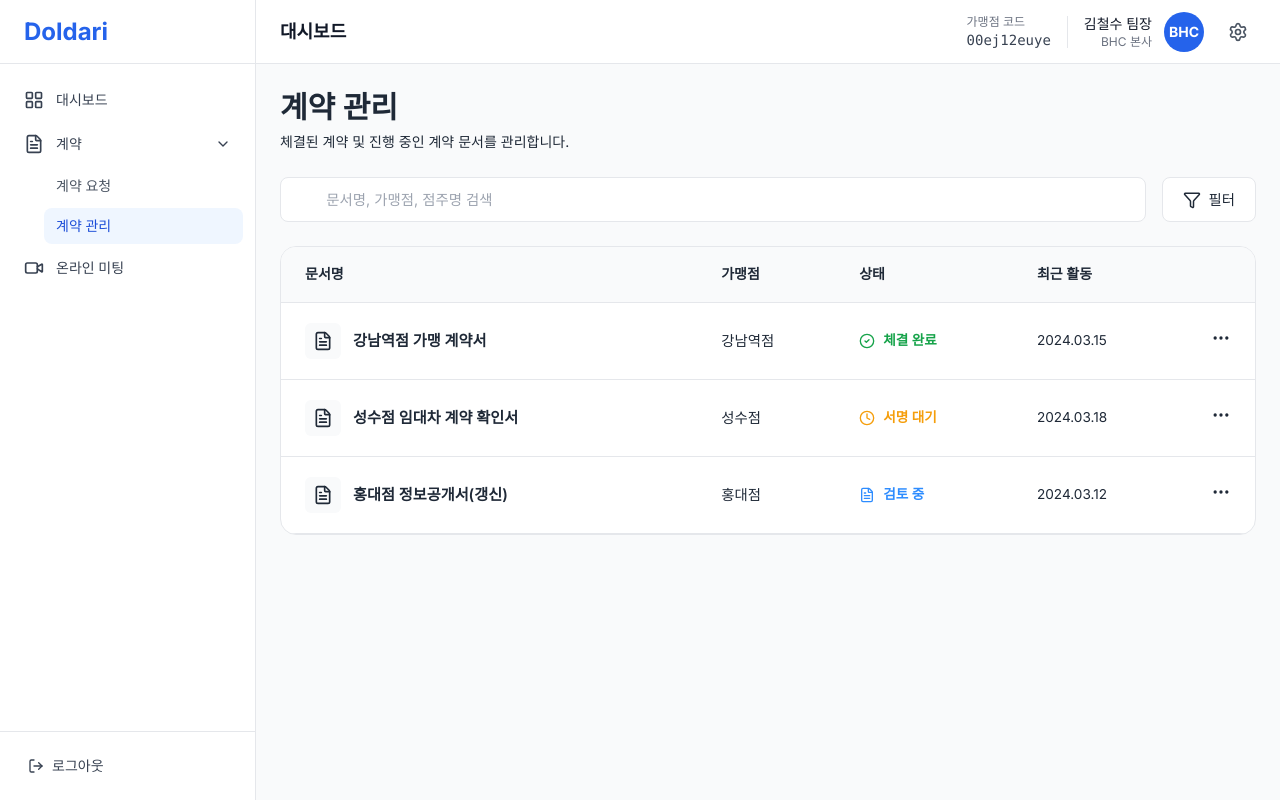
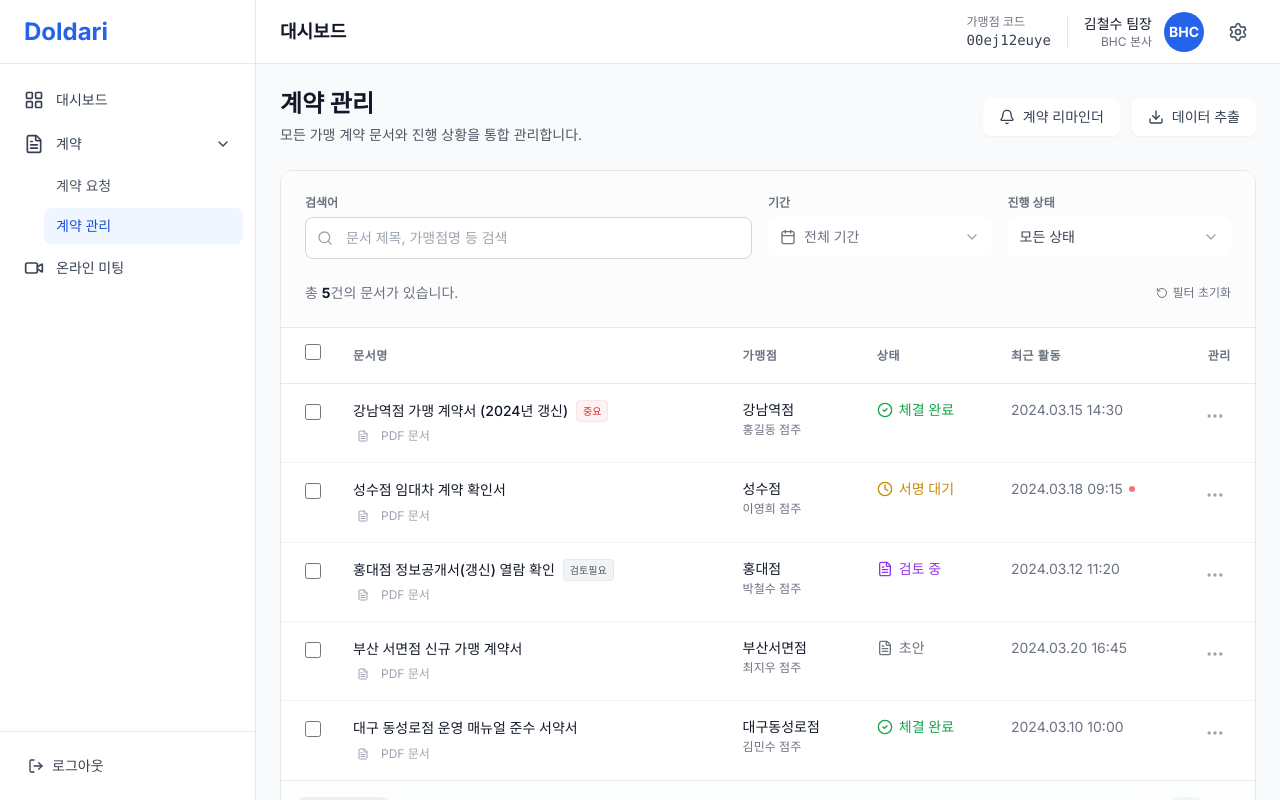
Before and after one commit to Yoonyesol/Assignment, a React (Vite) app: page /hq/contract/manage in a window 1280 px wide. Built offline with nearby package versions, Linux system fonts and the light colour scheme.

Commit message:
UI: 계약관리 페이지 UI 수정

```diff
--- a/src/pages/hq/ContractManage.tsx
+++ b/src/pages/hq/ContractManage.tsx
@@ -1,92 +1,319 @@
-import React from 'react';
-import { Search, Filter, MoreHorizontal, FileText, CheckCircle2, Clock, AlertTriangle } from 'lucide-react';
+import { useState, useRef, useEffect } from 'react';
+import {
+  Search,
+  MoreHorizontal,
+  FileText,
+  CheckCircle2,
+  Clock,
+  AlertCircle,
+  ChevronDown,
+  Download,
+  Bell,
+  Calendar,
+  ChevronLeft,
+  ChevronRight,
+  RotateCcw,
+  Video,
+  FileDown
+} from 'lucide-react';
 
 const ContractManage = () => {
   return (
-    <div style={{ display: 'flex', flexDirection: 'column', gap: '1.5rem' }}>
-      <header>
-        <h1 style={{ fontSize: '1.875rem', marginBottom: '0.25rem' }}>계약 관리</h1>
-        <p style={{ color: 'var(--text-muted)' }}>체결된 계약 및 진행 중인 계약 문서를 관리합니다.</p>
-      </header>
-
-      <div style={{ display: 'flex', gap: '1rem', alignItems: 'center' }}>
-        <div style={{ flex: 1, backgroundColor: 'var(--surface)', border: '1px solid var(--border)', borderRadius: 'var(--radius)', padding: '0.625rem 1rem', display: 'flex', alignItems: 'center', gap: '0.75rem' }}>
-          <Search size={18} color="var(--text-muted)" />
-          <input type="text" placeholder="문서명, 가맹점, 점주명 검색" style={{ border: 'none', backgroundColor: 'transparent', width: '100%', fontSize: '0.9rem' }} />
+    <div className="space-y-6">
+      {/* Top Header Section */}
+      <div className="flex flex-col sm:flex-row sm:items-center justify-between gap-4">
+        <div>
+          <h1 className="text-2xl font-bold text-gray-900">계약 관리</h1>
+          <p className="text-gray-600 mt-1">모든 가맹 계약 문서와 진행 상황을 통합 관리합니다.</p>
         </div>
-        <button style={{ backgroundColor: 'var(--surface)', border: '1px solid var(--border)', borderRadius: 'var(--radius)', padding: '0.625rem 1.25rem', display: 'flex', alignItems: 'center', gap: '0.5rem', fontSize: '0.9rem' }}>
-          <Filter size={18} />
-          <span>필터</span>
+        <div className="flex gap-3">
+          <button className="px-4 py-2 bg-white border border-gray-300 text-gray-700 rounded-lg hover:bg-gray-50 font-medium flex items-center gap-2 transition-colors shadow-sm">
+            <Bell className="w-4 h-4" />
+            <span>계약 리마인더</span>
+          </button>
+          <button className="px-4 py-2 bg-white border border-gray-300 text-gray-700 rounded-lg hover:bg-gray-50 font-medium flex items-center gap-2 transition-colors shadow-sm">
+            <Download className="w-4 h-4" />
+            <span>데이터 추출</span>
           </button>
         </div>
+      </div>
 
-      <div style={{ backgroundColor: 'var(--surface)', borderRadius: 'var(--radius-xl)', border: '1px solid var(--border)', overflow: 'hidden' }}>
-        <table style={{ width: '100%', borderCollapse: 'collapse' }}>
+      {/* Main Content Area */}
+      <div className="bg-white rounded-xl border border-gray-200 shadow-sm">
+
+        {/* Filters Section */}
+        <div className="p-6 border-b border-gray-200 bg-gray-50/50 space-y-4">
+          <div className="flex flex-wrap gap-4">
+            {/* Search Input */}
+            <div className="flex-[2] min-w-[240px]">
+              <label className="block text-xs font-semibold text-gray-500 mb-1.5 uppercase">검색어</label>
+              <div className="relative">
+                <div className="absolute inset-y-0 left-0 pl-3 flex items-center pointer-events-none">
+                  <Search className="h-4 w-4 text-gray-400" />
+                </div>
+                <input
+                  type="text"
+                  className="block w-full pl-10 pr-3 py-2.5 border border-gray-300 rounded-lg text-sm bg-white focus:ring-2 focus:ring-blue-500 focus:border-blue-500 outline-none transition-shadow"
+                  placeholder="문서 제목, 가맹점명 등 검색"
+                />
+              </div>
+            </div>
+
+            {/* Date Range */}
+            <div className="flex-1 min-w-[200px]">
+              <label className="block text-xs font-semibold text-gray-500 mb-1.5 uppercase">기간</label>
+              <div className="relative">
+                <button className="w-full bg-white border border-gray-300 text-gray-700 py-2.5 px-3 rounded-lg text-sm text-left flex items-center justify-between hover:bg-gray-50 transition-colors">
+                  <span className="flex items-center gap-2 text-gray-500">
+                    <Calendar className="w-4 h-4" />
+                    <span>전체 기간</span>
+                  </span>
+                  <ChevronDown className="w-4 h-4 text-gray-400" />
+                </button>
+              </div>
+            </div>
+
+            {/* Status Filter */}
+            <div className="flex-1 min-w-[160px]">
+              <label className="block text-xs font-semibold text-gray-500 mb-1.5 uppercase">진행 상태</label>
+              <div className="relative">
+                <button className="w-full bg-white border border-gray-300 text-gray-700 py-2.5 px-3 rounded-lg text-sm text-left flex items-center justify-between hover:bg-gray-50 transition-colors">
+                  <span>모든 상태</span>
+                  <ChevronDown className="w-4 h-4 text-gray-400" />
+                </button>
+              </div>
+            </div>
+          </div>
+
+          <div className="flex items-center justify-between pt-2">
+            <div className="flex items-center gap-2">
+               {/* Group Filter Removed based on feedback 'No shared docs' */}
+               <span className="text-sm text-gray-500">총 <strong className="text-gray-900">5</strong>건의 문서가 있습니다.</span>
+            </div>
+            <button className="text-xs text-gray-500 hover:text-gray-700 flex items-center gap-1">
+              <RotateCcw className="w-3 h-3" />
+              필터 초기화
+            </button>
+          </div>
+        </div>
+
+        {/* Table */}
+        <div className="overflow-visible min-h-[400px]">
+          <table className="w-full">
             <thead>
-            <tr style={{ textAlign: 'left', borderBottom: '1px solid var(--border)', backgroundColor: 'var(--background)' }}>
-              <th style={{ padding: '1rem 1.5rem', fontSize: '0.875rem', color: 'var(--text-muted)', fontWeight: 600 }}>문서명</th>
-              <th style={{ padding: '1rem', fontSize: '0.875rem', color: 'var(--text-muted)', fontWeight: 600 }}>가맹점</th>
-              <th style={{ padding: '1rem', fontSize: '0.875rem', color: 'var(--text-muted)', fontWeight: 600 }}>상태</th>
-              <th style={{ padding: '1rem', fontSize: '0.875rem', color: 'var(--text-muted)', fontWeight: 600 }}>최근 활동</th>
-              <th style={{ padding: '1rem 1.5rem', width: '50px' }}></th>
+              <tr className="border-b border-gray-200 bg-white">
+                <th className="py-4 pl-6 pr-4 w-10">
+                  <input type="checkbox" className="w-4 h-4 text-blue-600 rounded border-gray-300 focus:ring-blue-500" />
+                </th>
+                <th className="py-4 px-4 text-left text-xs font-semibold text-gray-500 uppercase tracking-wider w-[40%]">문서명</th>
+                <th className="py-4 px-4 text-left text-xs font-semibold text-gray-500 uppercase tracking-wider">가맹점</th>
+                <th className="py-4 px-4 text-left text-xs font-semibold text-gray-500 uppercase tracking-wider">상태</th>
+                <th className="py-4 px-4 text-left text-xs font-semibold text-gray-500 uppercase tracking-wider">최근 활동</th>
+                <th className="py-4 pr-6 text-right text-xs font-semibold text-gray-500 uppercase tracking-wider">관리</th>
               </tr>
             </thead>
-          <tbody>
+            <tbody className="divide-y divide-gray-100">
               <ContractRow
-              title="강남역점 가맹 계약서"
+                title="강남역점 가맹 계약서 (2024년 갱신)"
+                label="중요"
                 store="강남역점"
-              status="체결 완료"
-              statusColor="var(--success)"
-              date="2024.03.15"
-              icon={<CheckCircle2 size={16} color="var(--success)" />}
+                owner="홍길동"
+                status="completed"
+                date="2024.03.15 14:30"
               />
               <ContractRow
                 title="성수점 임대차 계약 확인서"
                 store="성수점"
-              status="서명 대기"
-              statusColor="var(--warning)"
-              date="2024.03.18"
-              icon={<Clock size={16} color="var(--warning)" />}
+                owner="이영희"
+                status="pending"
+                date="2024.03.18 09:15"
               />
               <ContractRow
-              title="홍대점 정보공개서(갱신)"
+                title="홍대점 정보공개서(갱신) 열람 확인"
+                label="검토필요"
                 store="홍대점"
-              status="검토 중"
-              statusColor="var(--primary)"
-              date="2024.03.12"
-              icon={<FileText size={16} color="var(--primary)" />}
+                owner="박철수"
+                status="review"
+                date="2024.03.12 11:20"
+              />
+              <ContractRow
+                title="부산 서면점 신규 가맹 계약서"
+                store="부산서면점"
+                owner="최지우"
+                status="draft"
+                date="2024.03.20 16:45"
+              />
+              <ContractRow
+                title="대구 동성로점 운영 매뉴얼 준수 서약서"
+                store="대구동성로점"
+                owner="김민수"
+                status="completed"
+                date="2024.03.10 10:00"
               />
             </tbody>
           </table>
+        </div>
+
+        {/* Pagination */}
+        <div className="border-t border-gray-200 p-4 bg-gray-50/30 flex items-center justify-between">
+          <div className="flex items-center gap-2">
+            <select className="border-gray-300 rounded-lg text-sm text-gray-600 py-1.5 focus:ring-blue-500 focus:border-blue-500">
+              <option>10개씩 보기</option>
+              <option>20개씩 보기</option>
+              <option>50개씩 보기</option>
+            </select>
+          </div>
+
+          <div className="flex items-center gap-1">
+            <button className="p-2 border border-gray-300 rounded-lg bg-white hover:bg-gray-50 text-gray-400 disabled:opacity-50" disabled>
+              <ChevronLeft className="w-4 h-4" />
+            </button>
+            <button className="w-8 h-8 flex items-center justify-center rounded-lg bg-blue-50 text-blue-600 font-medium text-sm">
+              1
+            </button>
+            <button className="p-2 border border-gray-300 rounded-lg bg-white hover:bg-gray-50 text-gray-600">
+              <ChevronRight className="w-4 h-4" />
+            </button>
+          </div>
+        </div>
       </div>
     </div>
   );
 };
 
-const ContractRow = ({ title, store, status, statusColor, date, icon }: any) => (
-  <tr style={{ borderBottom: '1px solid var(--border)', transition: 'background-color 0.2s', cursor: 'pointer' }}>
-    <td style={{ padding: '1.25rem 1.5rem' }}>
-      <div style={{ display: 'flex', alignItems: 'center', gap: '0.75rem' }}>
-        <div style={{ width: '36px', height: '36px', borderRadius: 'var(--radius-sm)', backgroundColor: 'var(--background)', display: 'flex', alignItems: 'center', justifyContent: 'center', color: 'var(--text-muted)' }}>
-          <FileText size={20} />
+const ContractRow = ({ title, label, store, owner, status, date }: any) => {
+  const [isDropdownOpen, setIsDropdownOpen] = useState(false);
+  const dropdownRef = useRef<HTMLDivElement>(null);
+
+  const statusConfig = {
+    completed: { text: '체결 완료', color: 'text-green-600', icon: CheckCircle2 },
+    pending: { text: '서명 대기', color: 'text-yellow-600', icon: Clock },
+    review: { text: '검토 중', color: 'text-purple-600', icon: FileText },
+    draft: { text: '초안', color: 'text-gray-500', icon: FileText },
+  } as const;
+
+  const currentStatus = statusConfig[status as keyof typeof statusConfig] || statusConfig.draft;
+  const StatusIcon = currentStatus.icon;
+
+  useEffect(() => {
+    function handleClickOutside(event: MouseEvent) {
+      if (dropdownRef.current && !dropdownRef.current.contains(event.target as Node)) {
+        setIsDropdownOpen(false);
+      }
+    }
+    document.addEventListener("mousedown", handleClickOutside);
+    return () => {
+      document.removeEventListener("mousedown", handleClickOutside);
+    };
+  }, []);
+
+  const handleDocumentClick = () => {
+    alert(`[${title}] 문서 상세보기를 엽니다.`);
+  };
+
+  return (
+    <tr className="hover:bg-gray-50 transition-colors group">
+      <td className="py-4 pl-6 pr-4 align-top">
+         <input type="checkbox" className="w-4 h-4 text-blue-600 rounded border-gray-300 focus:ring-blue-500 mt-1" />
+      </td>
+      <td className="py-4 px-4 align-top">
+        <div className="flex flex-col">
+          <div className="flex items-center gap-2 mb-1">
+             <span className="font-medium text-gray-900 group-hover:text-blue-600 transition-colors cursor-pointer" onClick={handleDocumentClick}>
+               {title}
+             </span>
+             {label && (
+               <span className={`text-[10px] px-1.5 py-0.5 rounded border ${
+                 label === '중요' ? 'bg-red-50 text-red-600 border-red-100' : 'bg-gray-100 text-gray-600 border-gray-200'
+               }`}>
+                 {label}
+               </span>
+             )}
           </div>
-        <div style={{ fontSize: '0.95rem', fontWeight: 600 }}>{title}</div>
+          <div
+            className="flex items-center gap-2 text-xs text-gray-400 cursor-pointer hover:text-blue-600 transition-colors w-fit"
+            onClick={handleDocumentClick}
+            title="계약서 파일 상세보기"
+          >
+            <div className="p-1 rounded hover:bg-blue-50">
+               <FileText className="w-3 h-3" />
+            </div>
+            <span>PDF 문서</span>
+          </div>
         </div>
       </td>
-    <td style={{ padding: '1rem', fontSize: '0.9rem' }}>{store}</td>
-    <td style={{ padding: '1rem' }}>
-      <div style={{ display: 'flex', alignItems: 'center', gap: '0.5rem' }}>
-        {icon}
-        <span style={{ fontSize: '0.85rem', fontWeight: 600, color: statusColor }}>{status}</span>
+      <td className="py-4 px-4 align-top">
+        <div className="text-sm text-gray-900 font-medium">{store}</div>
+        <div className="text-xs text-gray-500 mt-0.5">{owner} 점주</div>
+      </td>
+      <td className="py-4 px-4 align-top">
+        <span className={`inline-flex items-center gap-1.5 text-sm font-medium ${currentStatus.color}`}>
+          <StatusIcon className="w-4 h-4" />
+          {currentStatus.text}
+        </span>
+      </td>
+      <td className="py-4 px-4 align-top">
+        <span className="text-sm text-gray-500 flex items-center gap-1.5">
+           {date}
+           {status === 'pending' && (
+             <span className="w-1.5 h-1.5 rounded-full bg-red-500 animate-pulse" />
+           )}
+        </span>
+      </td>
+      <td className="py-4 pr-6 align-top text-right">
+        {/* Action Button & Dropdown */}
+        <div className="relative inline-block text-left" ref={dropdownRef}>
+          <button
+            type="button"
+            className={`p-1.5 rounded-md transition-colors ${
+              isDropdownOpen
+                ? 'bg-gray-100 text-gray-900'
+                : 'text-gray-400 hover:text-gray-600 hover:bg-gray-50'
+            }`}
+            onClick={() => setIsDropdownOpen(!isDropdownOpen)}
+          >
+            <MoreHorizontal className="w-5 h-5" />
+          </button>
+
+          {isDropdownOpen && (
+            <div className="absolute right-0 mt-2 w-48 origin-top-right rounded-lg bg-white shadow-lg ring-1 ring-black ring-opacity-5 z-50 focus:outline-none animate-in fade-in zoom-in-95 duration-100">
+              <div className="py-1">
+                <button
+                  className="w-full text-left flex items-center px-4 py-2.5 text-xs text-gray-700 hover:bg-gray-50"
+                  onClick={() => {
+                    alert('계약서를 다운로드합니다.');
+                    setIsDropdownOpen(false);
+                  }}
+                >
+                  <FileDown className="mr-3 h-4 w-4 text-gray-400" />
+                  계약서 다운로드
+                </button>
+                {status === 'completed' && (
+                  <button
+                    className="w-full text-left flex items-center px-4 py-2.5 text-xs text-gray-700 hover:bg-gray-50"
+                    onClick={() => {
+                      alert('녹화본을 다운로드합니다.');
+                      setIsDropdownOpen(false);
+                    }}
+                  >
+                    <Video className="mr-3 h-4 w-4 text-blue-500" />
+                    녹화본 다운로드
+                  </button>
+                )}
+                <div className="border-t border-gray-100 my-1"></div>
+                <button
+                   className="w-full text-left flex items-center px-4 py-2.5 text-xs text-red-600 hover:bg-red-50"
+                   onClick={() => setIsDropdownOpen(false)}
+                >
+                  삭제
+                </button>
               </div>
-    </td>
-    <td style={{ padding: '1rem', fontSize: '0.85rem', color: 'var(--text-muted)' }}>{date}</td>
-    <td style={{ padding: '1rem 1.5rem' }}>
-      <button style={{ backgroundColor: 'transparent', color: 'var(--text-muted)' }}>
-        <MoreHorizontal size={20} />
-      </button>
+            </div>
+          )}
+        </div>
       </td>
     </tr>
   );
+};
 
 export default ContractManage;
```
Lines whose indentation alone changed are shown as unchanged.
